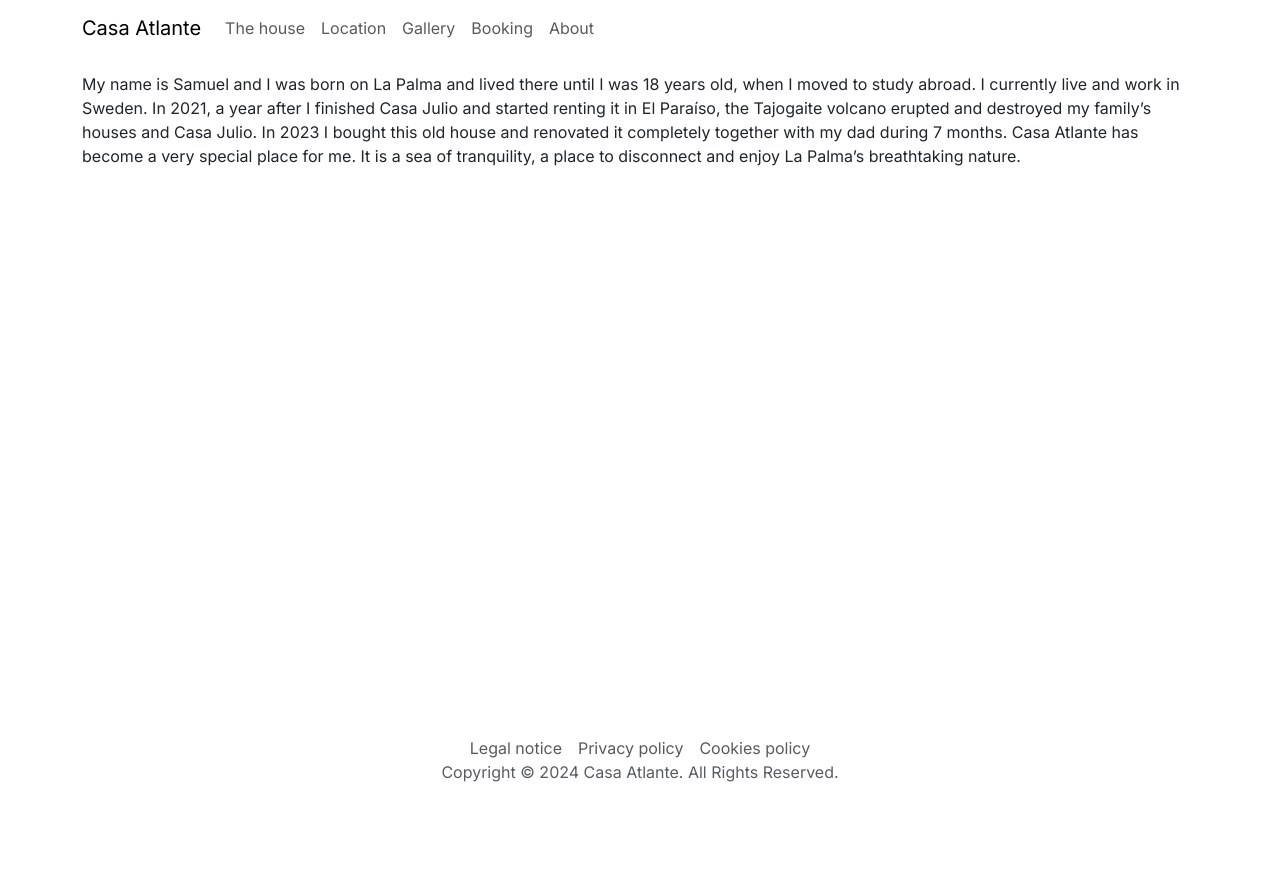
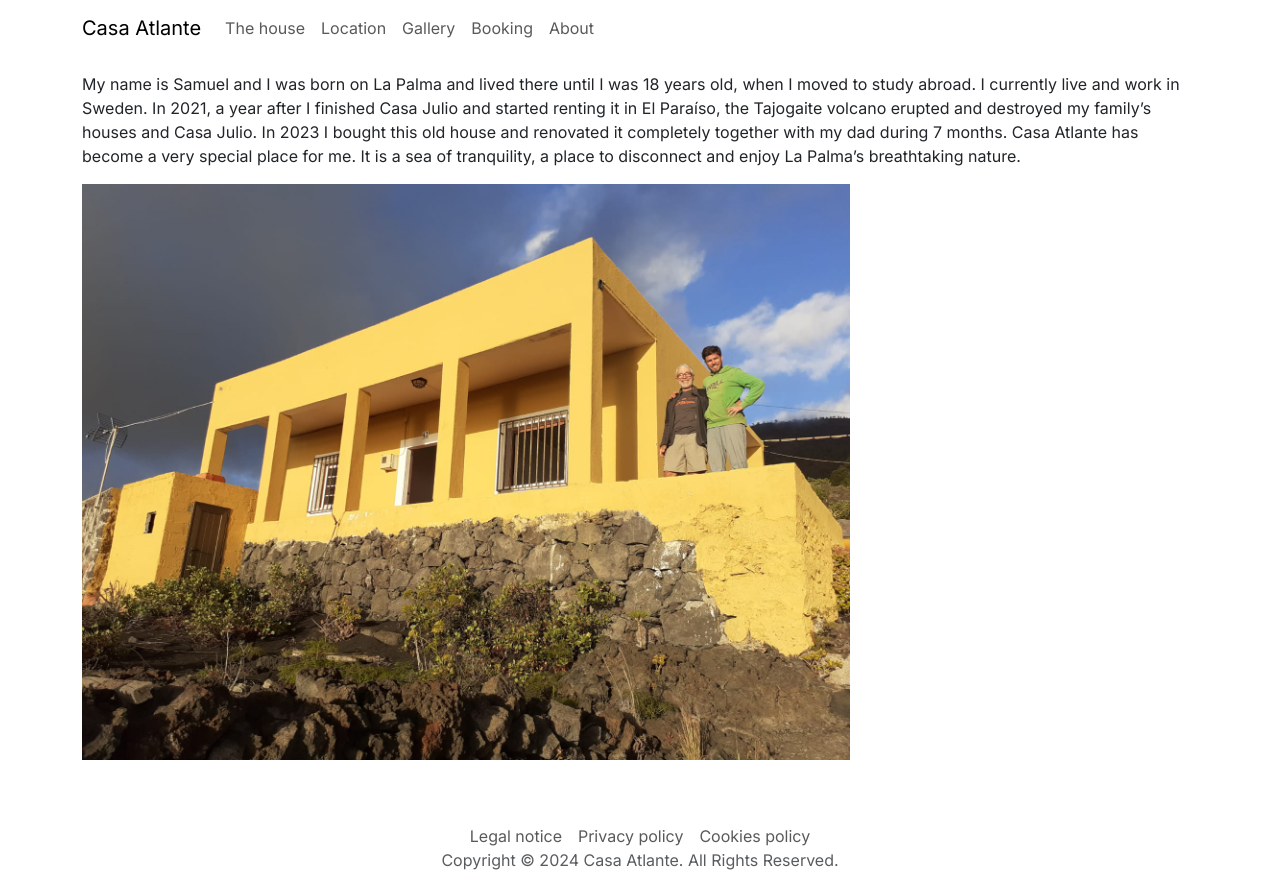
Before and after one commit to vondersam/casa_atlante, a Next.js app: page /about in a window 1280 px wide. Before the commit the page ends 800 px from the top, so only its background shows below. Built offline with nearby package versions, Linux system fonts and the light colour scheme.

Commit message:
Add photo of Casa Atlante before renovation.

```diff
--- a/src/app/about/page.tsx
+++ b/src/app/about/page.tsx
@@ -1,14 +1,30 @@
+import Image from "next/image";
+
 export default function About() {
   return (
     <>
-      My name is Samuel and I was born on La Palma and lived there until I was
-      18 years old, when I moved to study abroad. I currently live and work in
-      Sweden. In 2021, a year after I finished Casa Julio and started renting it
-      in El Paraíso, the Tajogaite volcano erupted and destroyed my family’s
-      houses and Casa Julio. In 2023 I bought this old house and renovated it
-      completely together with my dad during 7 months. Casa Atlante has become a
-      very special place for me. It is a sea of tranquility, a place to
-      disconnect and enjoy La Palma’s breathtaking nature.
+      <p>
+        My name is Samuel and I was born on La Palma and lived there until I was
+        18 years old, when I moved to study abroad. I currently live and work in
+        Sweden. In 2021, a year after I finished Casa Julio and started renting
+        it in El Paraíso, the Tajogaite volcano erupted and destroyed my
+        family’s houses and Casa Julio. In 2023 I bought this old house and
+        renovated it completely together with my dad during 7 months. Casa
+        Atlante has become a very special place for me. It is a sea of
+        tranquility, a place to disconnect and enjoy La Palma’s breathtaking
+        nature.
+      </p>
+      <Image
+        src="/gallery/casa-atlante-before-renovation.jpg"
+        alt="Casa Atlante before renovation"
+        sizes="100vw"
+        style={{
+          width: "60vw",
+          height: "auto",
+        }}
+        width={400}
+        height={300}
+      />
     </>
   );
 }
```
Also changed, not shown: public/gallery/casa-atlante-before-renovation.jpg (added).
